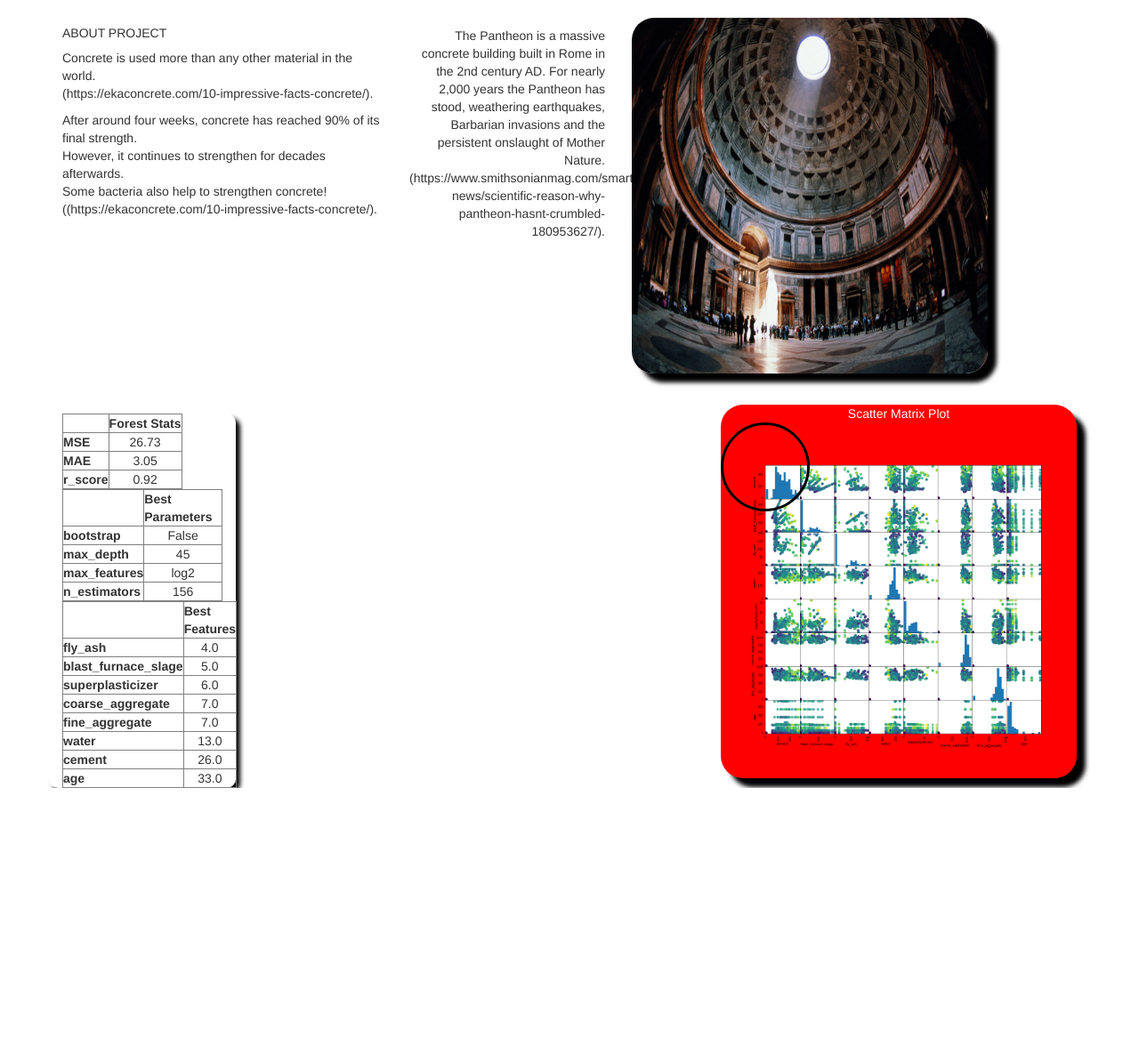
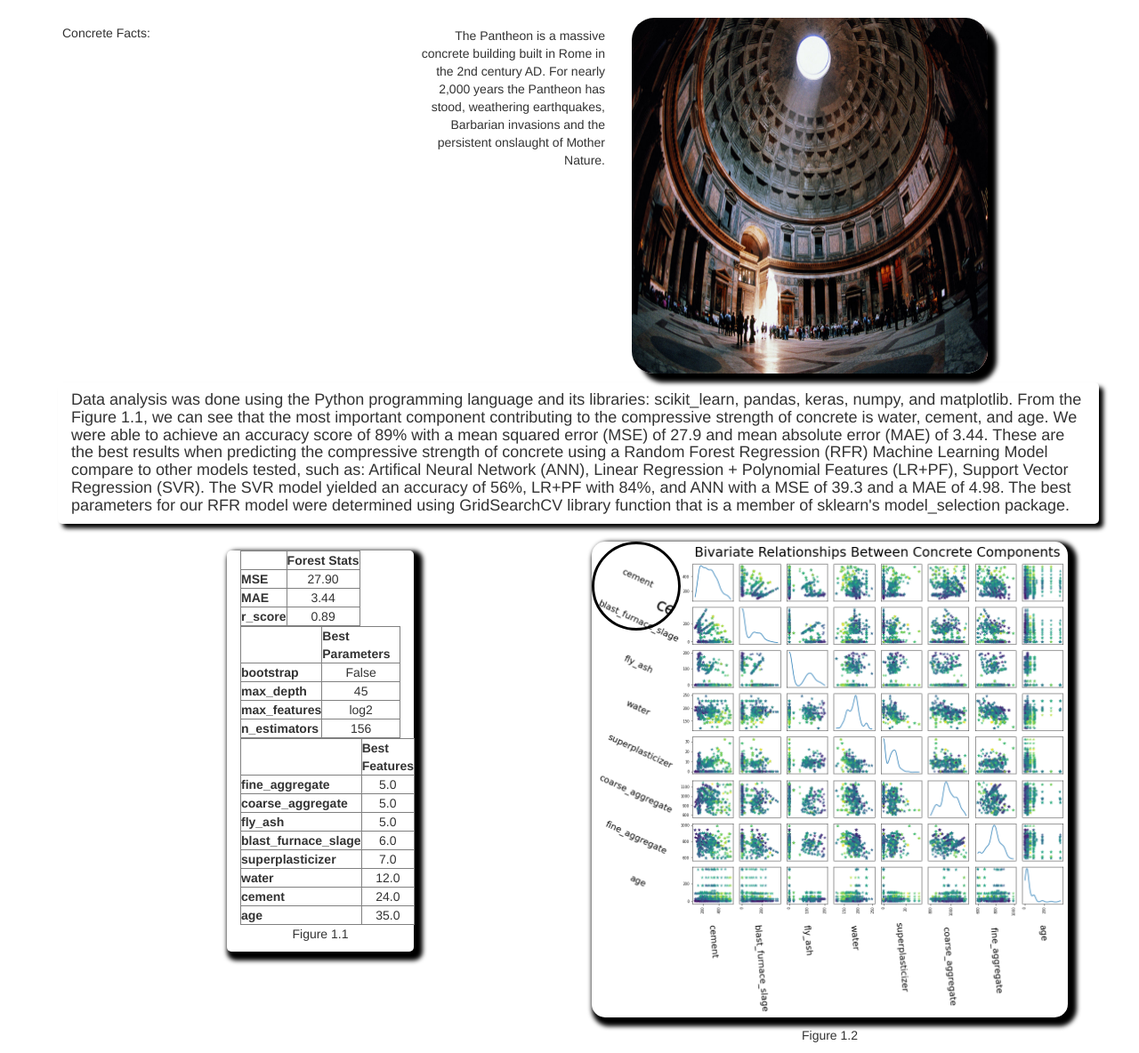
Before and after one commit to georgiafbi/rock_candy, a Flask app: page / in a window 1280 px wide. Shown: the part 122-1306 px from the top of the page at 89% size. Before the commit the page ends 1008 px from the top, so only its background shows below. Run offline with Flask 2, Linux system fonts and the light colour scheme; some libraries are stand-ins or nearby versions.

Commit message:
made some edits to charts, graphs, and added some paragraphs. Also edited javascript code to remove graphs on reset.

```diff
--- a/Resources/best_features.csv
+++ b/Resources/best_features.csv
@@ -1,9 +1,9 @@
 ,Best Features
-fly_ash,4.0
-blast_furnace_slage,5.0
-superplasticizer,6.0
-coarse_aggregate,7.0
-fine_aggregate,7.0
-water,13.0
-cement,26.0
-age,33.0
+fine_aggregate,5.0
+coarse_aggregate,5.0
+fly_ash,5.0
+blast_furnace_slage,6.0
+superplasticizer,7.0
+water,12.0
+cement,24.0
+age,35.0
--- a/Resources/rfr_stats.csv
+++ b/Resources/rfr_stats.csv
@@ -1,4 +1,4 @@
 ,Forest Stats
-MSE,26.73
-MAE,3.05
-r_score,0.92
+MSE,27.9
+MAE,3.44
+r_score,0.89
--- a/extract_and_transform.py
+++ b/extract_and_transform.py
@@ -42,8 +42,8 @@
     #creates new dataframe from original dataframe with renamed columns
     new_df=rename_cols(df,new_column_names)
     real_df=new_df
-    for i in range(50):
-        new_df.loc[len(new_df)] = 0.0
+#     for i in range(50):
+#         new_df.loc[len(new_df)] = 0.0
 
     new_df.head()
 
--- a/templates/index.html
+++ b/templates/index.html
@@ -94,26 +94,30 @@
                         <a class="nav-item nav-link" href="/table" target="_self"
                             style="font-size:30px;padding:10px">Data Analysis</a>
                     </div>
+                </div>
 
             </nav>
             <div class="row">
                 <div class="col-md-4">
-                    <h5>ABOUT PROJECT</h5>
+                    <h5>Concrete Facts:</h5>
+                    <a href="https://ekaconcrete.com/10-impressive-facts-concrete/" target="_blank"
+                        style='text-decoration: none;color:white;'>
                         <p>Concrete is used more than any other material in the world.
-                        <br>(https://ekaconcrete.com/10-impressive-facts-concrete/).
+
                         </p>
                         <p>After around four weeks, concrete has reached 90% of its final strength.<br> However, it
                             continues
-                        to strengthen for decades afterwards. <br>Some bacteria also help to strengthen concrete!<br>
-                        ((https://ekaconcrete.com/10-impressive-facts-concrete/).</p>
+                            to strengthen for decades afterwards. <br>Some bacteria also help to strengthen
+                            concrete!<br>
+                        </p>
+                    </a>
                 </div>
                 <div class="col-md-4" style="text-align: right;margin-top: 10px;width: 250px;">
-                    <p> The Pantheon is
-                        a massive concrete building built in Rome in the 2nd century AD. For
+                    <p> The Pantheon is a massive concrete building built in Rome in the 2nd century AD. For
                         nearly
                         2,000 years the Pantheon has stood, weathering earthquakes, Barbarian invasions and the
                         persistent onslaught of Mother Nature.
-                        (https://www.smithsonianmag.com/smart-news/scientific-reason-why-pantheon-hasnt-crumbled-180953627/).
+
                     </p>
 
                 </div>
@@ -129,6 +133,9 @@
                     <div>
                         <figure>
 
+                            <a href="https://www.smithsonianmag.com/smart-news/scientific-reason-why-pantheon-hasnt-crumbled-180953627/"
+                                target="_blank">
+
 
                                 <img src="static/image/InsidePanethon.jpg" alt="InsidePanethon" width="400" height="400"
                                     style="box-shadow: 10px 10px 5px black;border-radius:25px;">
@@ -139,16 +146,36 @@
                                 persistent onslaught of Mother Nature.
                                 (https://www.smithsonianmag.com/smart-news/scientific-reason-why-pantheon-hasnt-crumbled-180953627/).
                             </figcaption> -->
+                            </a>
                         </figure>
 
                     </div>
 
                 </div>
             </div>
+            <div class="row">
+                <div class="col-md-12" style="margin:10px;box-shadow: 5px 5px 5px black;border-radius:5px;">
+                    <h4>Data analysis was done using the Python programming language and its libraries: scikit_learn,
+                        pandas, keras, numpy, and matplotlib.
+                        From the Figure 1.1, we can see that the most important component contributing to the
+                        compressive strength of concrete is water, cement, and age.
+                        We were able to achieve an accuracy score of 89% with a mean squared error (MSE) of 27.9 and
+                        mean absolute error (MAE) of 3.44. These are the best results when
+                        predicting the compressive strength of concrete using a Random Forest Regression (RFR) Machine
+                        Learning Model compare to other models tested, such as: Artifical Neural Network (ANN),
+                        Linear Regression + Polynomial Features (LR+PF), Support Vector Regression (SVR). The SVR model
+                        yielded an accuracy of 56%, LR+PF with 84%, and ANN with a MSE of 39.3 and a MAE of 4.98.
+                        The best parameters for our RFR model were determined using GridSearchCV library function that is
+                        a member of sklearn's model_selection package.
+                    </h4>
+                </div>
 
-            <div class="row" style="margin-top: 25px;">
-                <div class='col-md-4'
-                    style="text-align: center;box-shadow: 5px 5px 5px black;border-radius:10px;margin-right: 100px;width:210px;margin-top:20px;">
+            </div>
+
+            <div class="row">
+                <figure>
+                    <div class='col-md-6'
+                        style="text-align: center;box-shadow: 5px 5px 5px 5px black;border-radius:5px;margin-right: 100px;width:210px;margin:20px;margin-left:200px;">
                         {{rfr_stats_table|safe}}
 
                         {{best_params_table|safe}}
@@ -156,15 +183,28 @@
                         {{best_features_table|safe}}
 
 
+
+                        <figcaption style="text-align: center;">
+                            <p>Figure 1.1</p>
+                        </figcaption>
+                </figure>
+
+
+                <div class="col-md-6" style="float:right;">
+                    <figure>
+                        <div class='img-magnifier-container' style="margin: 10px;float:right;">
+                            <img class="img-responsive" id="myimage" src="static\image\scatter_matrix_sm.png"
+                                alt="scatter_matrix_plot"
+                                style="background-color: white;box-shadow: 5px 5px 5px 5px black;border-radius:15px"
+                                width="600" height="600">
                         </div>
-                <div class="col-md-6" style="float: right;">
-                    <div class='img-magnifier-container'
-                        style="float:right;box-shadow: 10px 10px 5px black;border-radius:25px;background-color:red;width:400px;color:white;text-align:center;margin-top: 10px;">
-                        <caption style="caption-side:top;">Scatter Matrix Plot</caption>
-                        <img id="myimage" src="static\image\scatter_matrix_sm.png" alt="scatter_matrix_plot"
-                            width="400px">
+                        <figcaption style="text-align: center;">
+                            <p>Figure 1.2</p>
+                        </figcaption>
+                    </figure>
                 </div>
             </div>
+
         </div>
     </div>
     </div>
--- a/templates/table.html
+++ b/templates/table.html
@@ -42,7 +42,7 @@
                 </div>
             </nav>
             <div class="hero text-center">
-                <h1>Concrete Compressive Strength</h1>
+                <h3>Concrete Compressive Strength</h3>
                 <p>How strong is your concrete?</p>
             </div>
             <div class="row margin-top-50" style="box-shadow: 5px 5px 5px black;border-radius:10px;background-color: firebrick;">
@@ -54,12 +54,12 @@
                             <div class="row">
                                 <div class="col-md-6" style="text-align: center;margin-top: 10px;">
                                     <div>
-                                        <input id="clear-btn" type="submit" value="Reset">
+                                        <input id="clear-btn" type="submit" value="Reset" style="background-color: red;color:white;">
                                     </div>
                                 </div>
                                 <div>
                                     <div class="col-md-6" style="text-align: center;margin-top: 10px;">
-                                        <input id="predict-btn" type="submit" value="Predict">
+                                        <input id="predict-btn" type="submit" value="Predict" style="background-color: green; color:white;">
                                     </div>
                                 </div>
                             </div>
```
Also changed, not shown: static/js/logic.js (+9 -0 lines), Resources/water_potability.csv (added), static/image/scatter_matrix_sm.png, 5 other files. Lines whose indentation alone changed are shown as unchanged.
